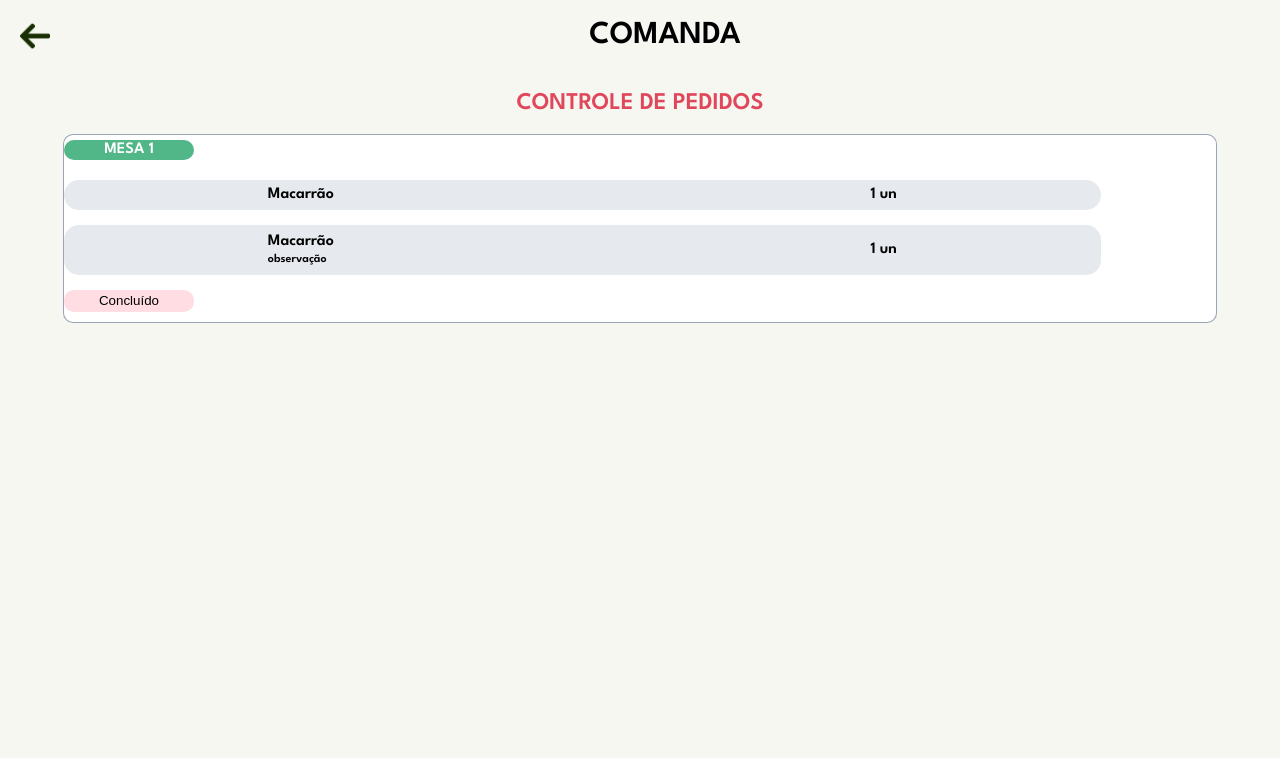
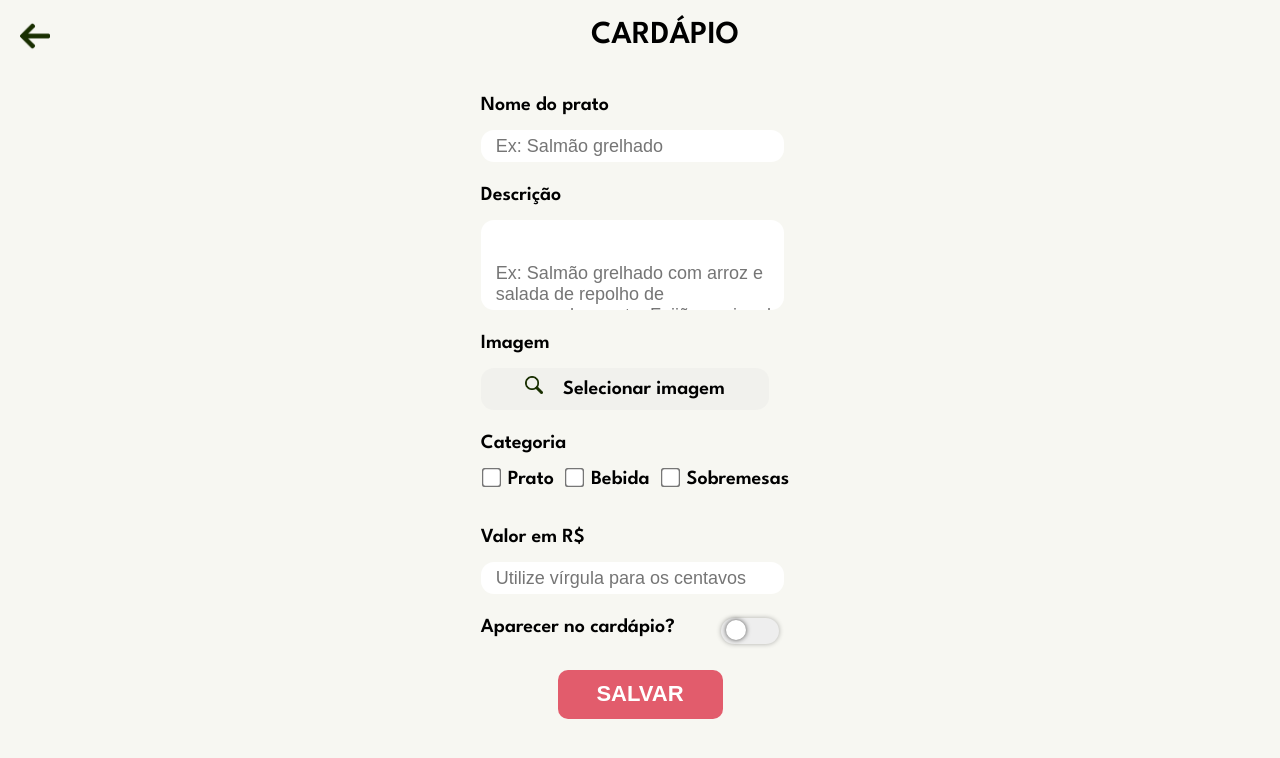
Before and after one commit to Joao-F3rnando/waiter-tech-front, an Angular app: page /menu in a window 1280 px wide. Shown: the top 758 px of the page. Built offline with nearby package versions, Linux system fonts and the light colour scheme.

Commit message:
fixing image input design from add-item page

```diff
--- a/src/app/app.component.html
+++ b/src/app/app.component.html
@@ -1,3 +1,3 @@
 <!-- <router-outlet></router-outlet> -->
 
-<app-order-control></app-order-control>
+<app-add-item></app-add-item>
--- a/src/app/components/add-item/add-item.component.css
+++ b/src/app/components/add-item/add-item.component.css
@@ -140,14 +140,27 @@ input {
     padding: 10px 0;
 }
 
-/* input[type=file]{
+input[type=file]{
     display: none;
-} */
+}
 
 .img-input{
-    background-color: rgba(217, 217, 217, 0.44);
+    background-color: rgba(217, 217, 217, 0.21);
+    width: 288px;
+    height: 42px;
+    border-radius: 13px;
+    display: flex;
+    justify-content: center;
+    align-items: center;
 }
-/* CONTINUAR A FAKE DIV PARA ESTILIZAR O INPUT DE IMAGEM*/
+
+.img-input label{
+    margin-top: 13px;
+}
+.search{
+    width: 18px;
+    margin-right: 15px;
+}
 
 /* CONFIG CHECKBOX E CHECKMARK*/
 
--- a/src/app/components/add-item/add-item.component.html
+++ b/src/app/components/add-item/add-item.component.html
@@ -20,7 +20,11 @@
         <div class="form-info">
             <div>
                 <label for="img-selection">Imagem</label>
-                <input id="img-selection" type="file"class="img-input">
+                <div class="img-input">
+                    <label for="img-selection">  <img class="search" src="../../../assets/lupa.png" alt=""> Selecionar imagem</label>
+                    <input id="img-selection" type="file"class="img-input">
+                </div>
+
 
             </div>
 
--- a/src/app/components/order-control/order-control.component.css
+++ b/src/app/components/order-control/order-control.component.css
@@ -20,6 +20,7 @@ h1 {
     flex-direction: column;
     justify-content: center;
     align-items: center;
+    gap: 20px;
 }
 
 /* título da página */
@@ -36,16 +37,15 @@ h2{
 .background{
     background-color: #fff;
     border-radius: 10px;
-    border: 1px solid rgba(141, 153, 174, 0.9);
-    width: 90%;
+    border: 1px solid rgba(141, 153, 174, 0.35);
+    width: 95%;
     display: flex;
     flex-direction: column;
+    align-items: center;
 }
 
-.background .table div{
+.background div{
     display: flex;
-    align-items: center;
-    justify-content: center;
 }
 
 .table{
@@ -61,12 +61,16 @@ h2{
     align-items: center;
     justify-content: center;
     margin-bottom: 20px;
+    padding: 2px 0;
+    font-size: 18px;
 }
 
 .content{
     display: flex;
     gap: 15px;
     flex-direction: column;
+    width: 100%;
+    align-items: center;
 }
 
 .item{
@@ -74,11 +78,12 @@ h2{
     flex-direction: row;
     gap: 5px;
     background-color: rgba(141, 153, 174, 0.22);
-    width: 90%;
+    width: 95%;
     border-radius: 15px;
     height: 30px;
     align-items: center;
     justify-content: space-around;
+    font-size: 23px;
 }
 
 .obs-item{
@@ -97,7 +102,8 @@ h2{
 
 span{
     margin: 0;
-    font-size: 12px;
+    font-size: 18px;
+    justify-content: flex-start;
 }
 
 .item-obs{
@@ -110,6 +116,7 @@ span{
     display: flex;
     align-items: center;
     justify-self: center;
+    font-weight: bold;
 }
 
 button{
@@ -119,4 +126,5 @@ button{
     height: 22px;
     margin-bottom: 10px;
     border-radius: 10px;
+    font-size: 18px;
 }
--- a/src/app/components/order-control/order-control.component.html
+++ b/src/app/components/order-control/order-control.component.html
@@ -20,6 +20,36 @@
                 </div>
                 <p class="unit">1 un</p>
             </div>
+
+            <div class="item item-obs">
+                <div class="obs-item">
+                    <p class="dish">Macarrão</p>
+                    <span>observação</span>
+                </div>
+                <p class="unit">1 un</p>
+            </div>
+
+            <div class="btn">
+                <button>Concluído</button>
+            </div>
+        </div>
+    </div>
+    <div class="background">
+        <div>
+            <div class="table">
+                <p>Mesa 1</p>
+            </div>
+        </div>
+
+        <div class="content">
+            <div class="item">
+                <div>
+                    <p class="dish">Macarrão com arroz</p>
+
+                </div>
+                <p class="unit">1 un</p>
+            </div>
+
             <div class="item item-obs">
                 <div class="obs-item">
                     <p class="dish">Macarrão</p>
```
